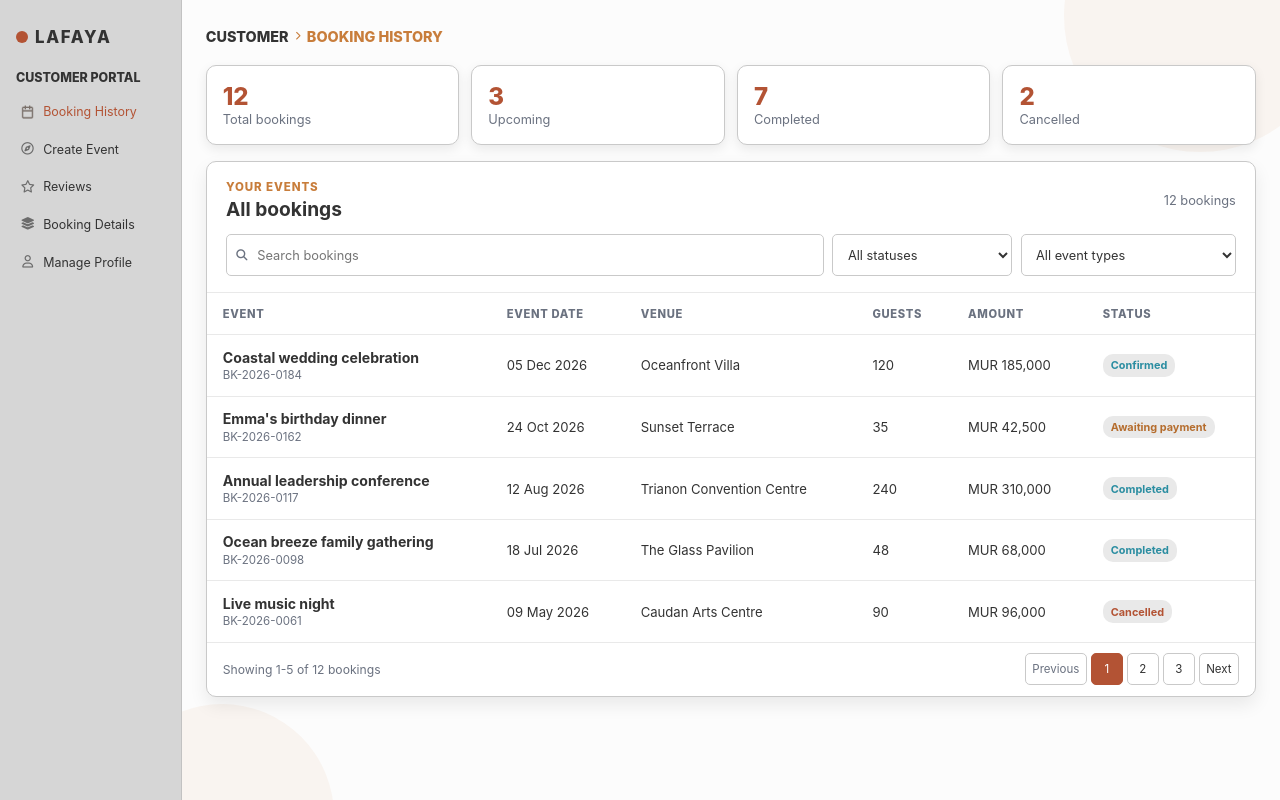
After one commit to vidoushi08/Lafaya, a Django app: page /customer_dashboard/booking-history/ in a window 1280 px wide. The commit adds this page. Run offline with Django 5.2, Linux system fonts and the light colour scheme.

Commit message:
the customer booking history ui

```diff
--- /dev/null
+++ b/customer_dashboard/static/customer_dashboard/css/booking_history.css
@@ -0,0 +1,325 @@
+.customer-history-shell {
+  background: var(--color-muted);
+}
+
+.customer-history-main {
+  background: var(--color-white-muted);
+}
+
+.customer-history-content {
+  padding-top: 1.75rem;
+}
+
+.customer-history-nav-icon {
+  width: 0.85rem;
+  height: 0.85rem;
+  flex: 0 0 0.85rem;
+  object-fit: contain;
+}
+
+.customer-history-nav-icon + span {
+  margin-left: 0;
+}
+
+.customer-history-shell .customer-profile-logo-area .lafaya-logo-text {
+  font-size: 1.05rem;
+}
+
+.customer-history-shell .customer-profile-portal-title {
+  font-size: 0.78rem;
+}
+
+.customer-history-shell .customer-profile-nav-item {
+  min-height: 2rem;
+  padding: 0.45rem 0.3rem;
+  font-size: 0.78rem;
+}
+
+.customer-history-header {
+  margin-bottom: 1.25rem;
+}
+
+.customer-history-header .customer-profile-breadcrumb {
+  font-size: 0.9rem;
+}
+
+.customer-history-summary {
+  display: grid;
+  grid-template-columns: repeat(4, minmax(0, 1fr));
+  gap: 0.75rem;
+  margin-bottom: 1rem;
+}
+
+.customer-history-summary-item {
+  display: flex;
+  min-height: 5rem;
+  flex-direction: column;
+  justify-content: center;
+  padding: 0.8rem 1rem;
+  border: 1px solid var(--color-grey);
+  border-radius: var(--radius-btn);
+  background: var(--color-white);
+  box-shadow: 0 4px 12px var(--color-shadow);
+}
+
+.customer-history-summary-value {
+  color: var(--color-brand);
+  font-size: 1.5rem;
+  font-weight: 800;
+  line-height: 1.2;
+}
+
+.customer-history-summary-label {
+  color: var(--color-grey-dark);
+  font-size: 0.8rem;
+}
+
+.customer-history-panel {
+  overflow: hidden;
+  border: 1px solid var(--color-grey);
+  border-radius: var(--radius-btn);
+  background: var(--color-white);
+  box-shadow: 0 8px 18px var(--color-shadow);
+}
+
+.customer-history-panel-heading {
+  display: flex;
+  align-items: center;
+  justify-content: space-between;
+  gap: 1rem;
+  padding: 1.1rem 1.2rem 0.85rem;
+}
+
+.customer-history-eyebrow {
+  margin: 0 0 0.2rem;
+  color: var(--color-accent);
+  font-size: 0.72rem;
+  font-weight: 800;
+  letter-spacing: 0.08em;
+  text-transform: uppercase;
+}
+
+.customer-history-panel-heading h2 {
+  margin: 0;
+  color: var(--color-dark);
+  font-size: 1.2rem;
+}
+
+.customer-history-record-count {
+  color: var(--color-grey-dark);
+  font-size: 0.8rem;
+}
+
+.customer-history-toolbar {
+  display: grid;
+  grid-template-columns: minmax(180px, 1fr) minmax(120px, 0.3fr) minmax(140px, 0.36fr);
+  gap: 0.55rem;
+  padding: 0 1.2rem 1rem;
+}
+
+.customer-history-search {
+  position: relative;
+  display: flex;
+  min-width: 0;
+  align-items: center;
+}
+
+.customer-history-search i {
+  position: absolute;
+  left: 0.65rem;
+  color: var(--color-grey-dark);
+  font-size: 0.7rem;
+  pointer-events: none;
+}
+
+.customer-history-search input,
+.customer-history-toolbar select {
+  box-sizing: border-box;
+  width: 100%;
+  min-width: 0;
+  height: 2.6rem;
+  padding: 0 0.65rem;
+  border: 1px solid var(--color-grey);
+  border-radius: calc(var(--radius-btn) / 2);
+  background: var(--color-white);
+  color: var(--color-dark);
+  font: inherit;
+  font-size: 0.8rem;
+}
+
+.customer-history-search input {
+  padding-left: 1.9rem;
+}
+
+.customer-history-search input:focus-visible,
+.customer-history-toolbar select:focus-visible,
+.customer-history-pagination button:focus-visible {
+  outline: 2px solid var(--color-accent);
+  outline-offset: 2px;
+}
+
+.customer-history-table-scroll {
+  overflow-x: auto;
+  outline-color: var(--color-accent);
+}
+
+.customer-history-table {
+  width: 100%;
+  min-width: 860px;
+  border-collapse: collapse;
+}
+
+.customer-history-table th,
+.customer-history-table td {
+  padding: 0.85rem 1rem;
+  border-top: 1px solid var(--color-muted);
+  color: var(--color-dark);
+  font-size: 0.82rem;
+  text-align: left;
+  vertical-align: middle;
+}
+
+.customer-history-table th {
+  background: var(--color-white-muted);
+  color: var(--color-grey-dark);
+  font-size: 0.7rem;
+  font-weight: 800;
+  letter-spacing: 0.06em;
+  text-transform: uppercase;
+}
+
+.customer-history-table td:first-child strong,
+.customer-history-table td:first-child span {
+  display: block;
+}
+
+.customer-history-table td:first-child strong {
+  font-size: 0.88rem;
+  font-weight: 700;
+}
+
+.customer-history-table td:first-child span {
+  margin-top: 0.15rem;
+  color: var(--color-grey-dark);
+  font-size: 0.72rem;
+}
+
+.customer-history-table tbody tr:hover {
+  background: var(--color-white-muted);
+}
+
+.customer-history-status {
+  display: inline-flex;
+  align-items: center;
+  padding: 0.28rem 0.5rem;
+  border-radius: var(--radius-btn);
+  font-size: 0.68rem;
+  font-weight: 700;
+  white-space: nowrap;
+}
+
+.customer-history-status.confirmed,
+.customer-history-status.completed {
+  background: var(--color-muted);
+  color: var(--color-complement);
+}
+
+.customer-history-status.pending {
+  background: var(--color-muted);
+  color: var(--color-accent-hover);
+}
+
+.customer-history-status.cancelled {
+  background: var(--color-muted);
+  color: var(--color-brand);
+}
+
+.customer-history-pagination {
+  display: flex;
+  align-items: center;
+  justify-content: space-between;
+  gap: 0.75rem;
+  padding: 0.65rem 1rem;
+  border-top: 1px solid var(--color-muted);
+  color: var(--color-grey-dark);
+  font-size: 0.76rem;
+}
+
+.customer-history-pagination nav {
+  display: flex;
+  align-items: center;
+  gap: 0.25rem;
+}
+
+.customer-history-pagination button {
+  min-width: 2rem;
+  min-height: 2rem;
+  padding: 0.25rem 0.4rem;
+  border: 1px solid var(--color-grey);
+  border-radius: calc(var(--radius-btn) / 2);
+  background: var(--color-white);
+  color: var(--color-dark);
+  font: inherit;
+  font-size: 0.72rem;
+}
+
+.customer-history-pagination button:disabled {
+  color: var(--color-grey-dark);
+}
+
+.customer-history-pagination button.customer-history-page-active {
+  border-color: var(--color-brand);
+  background: var(--color-brand);
+  color: var(--color-white);
+}
+
+@media (max-width: 900px) {
+  .customer-history-summary {
+    grid-template-columns: repeat(2, minmax(0, 1fr));
+  }
+
+  .customer-history-toolbar {
+    grid-template-columns: 1fr 1fr;
+  }
+
+  .customer-history-search {
+    grid-column: 1 / -1;
+  }
+}
+
+@media (max-width: 640px) {
+  .customer-history-content {
+    padding-top: 1.1rem;
+  }
+
+  .customer-history-summary {
+    gap: 0.45rem;
+  }
+
+  .customer-history-summary-item {
+    min-height: 4rem;
+    padding: 0.5rem 0.65rem;
+  }
+
+  .customer-history-toolbar {
+    grid-template-columns: 1fr;
+  }
+
+  .customer-history-search {
+    grid-column: auto;
+  }
+
+  .customer-history-panel-heading,
+  .customer-history-pagination {
+    align-items: flex-start;
+    flex-direction: column;
+  }
+
+  .customer-history-pagination {
+    padding: 0.7rem;
+  }
+
+  .customer-history-pagination nav {
+    flex-wrap: wrap;
+  }
+}
--- /dev/null
+++ b/customer_dashboard/templates/customer_dashboard/booking_history.html
@@ -0,0 +1,182 @@
+{% extends 'base.html' %}
+{% load static %}
+
+{% block title %}Customer Booking History | Lafaya{% endblock %}
+
+{% block navbar %}{% endblock %}
+
+{% block extra_css %}
+  <link rel="stylesheet" href="{% static 'customer_dashboard/css/manage_profile.css' %}">
+  <link rel="stylesheet" href="{% static 'customer_dashboard/css/booking_history.css' %}">
+{% endblock %}
+
+{% block content %}
+  <div class="customer-profile-shell customer-history-shell">
+    <aside class="customer-profile-sidebar">
+      <div class="customer-profile-logo-area">
+        {% include 'includes/lafaya_logo.html' %}
+      </div>
+
+      <h2 class="customer-profile-portal-title">Customer Portal</h2>
+
+      <nav class="customer-profile-nav" aria-label="Customer portal navigation">
+        <a class="customer-profile-nav-item customer-profile-nav-item-active" href="{% url 'customer_dashboard:booking_history' %}" aria-current="page">
+          <img class="customer-history-nav-icon" src="{% static 'images/icons/booking_history.png' %}" alt="">
+          <span>Booking History</span>
+        </a>
+        <a class="customer-profile-nav-item" href="#">
+          <i class="fa-regular fa-compass" aria-hidden="true"></i>
+          <span>Create Event</span>
+        </a>
+        <a class="customer-profile-nav-item" href="{% url 'reviews:reviews' %}">
+          <i class="fa-regular fa-star" aria-hidden="true"></i>
+          <span>Reviews</span>
+        </a>
+        <a class="customer-profile-nav-item" href="{% url 'booking:booking' %}">
+          <i class="fa-solid fa-layer-group" aria-hidden="true"></i>
+          <span>Booking Details</span>
+        </a>
+        <a class="customer-profile-nav-item" href="{% url 'customer_dashboard:manage_profile' %}">
+          <i class="fa-regular fa-user" aria-hidden="true"></i>
+          <span>Manage Profile</span>
+        </a>
+      </nav>
+    </aside>
+
+    <main class="customer-profile-main customer-history-main">
+      <div class="customer-profile-circle customer-profile-circle-top" aria-hidden="true"></div>
+      <div class="customer-profile-circle customer-profile-circle-bottom" aria-hidden="true"></div>
+
+      <div class="customer-profile-content customer-history-content">
+        <header class="customer-profile-header customer-history-header">
+          <h1 class="customer-profile-breadcrumb">
+            <span>Customer</span>
+            <i class="fa-solid fa-chevron-right" aria-hidden="true"></i>
+            <strong>Booking History</strong>
+          </h1>
+        </header>
+
+        <section class="customer-history-summary" aria-label="Booking overview">
+          <article class="customer-history-summary-item">
+            <span class="customer-history-summary-value">12</span>
+            <span class="customer-history-summary-label">Total bookings</span>
+          </article>
+          <article class="customer-history-summary-item">
+            <span class="customer-history-summary-value">3</span>
+            <span class="customer-history-summary-label">Upcoming</span>
+          </article>
+          <article class="customer-history-summary-item">
+            <span class="customer-history-summary-value">7</span>
+            <span class="customer-history-summary-label">Completed</span>
+          </article>
+          <article class="customer-history-summary-item">
+            <span class="customer-history-summary-value">2</span>
+            <span class="customer-history-summary-label">Cancelled</span>
+          </article>
+        </section>
+
+        <section class="customer-history-panel" aria-labelledby="customer-history-title">
+          <div class="customer-history-panel-heading">
+            <div>
+              <p class="customer-history-eyebrow">Your events</p>
+              <h2 id="customer-history-title">All bookings</h2>
+            </div>
+            <span class="customer-history-record-count">12 bookings</span>
+          </div>
+
+          <div class="customer-history-toolbar">
+            <label class="customer-history-search">
+              <i class="fa-solid fa-magnifying-glass" aria-hidden="true"></i>
+              <input type="search" placeholder="Search bookings" aria-label="Search bookings">
+            </label>
+            <select aria-label="Filter by booking status">
+              <option>All statuses</option>
+              <option>Confirmed</option>
+              <option>Awaiting payment</option>
+              <option>Completed</option>
+              <option>Cancelled</option>
+            </select>
+            <select aria-label="Filter by event type">
+              <option>All event types</option>
+              <option>Wedding</option>
+              <option>Birthday</option>
+              <option>Conference</option>
+              <option>Concert</option>
+              <option>Seaside</option>
+            </select>
+          </div>
+
+          <div class="customer-history-table-scroll" role="region" aria-label="Booking history table" tabindex="0">
+            <table class="customer-history-table">
+              <thead>
+                <tr>
+                  <th scope="col">Event</th>
+                  <th scope="col">Event date</th>
+                  <th scope="col">Venue</th>
+                  <th scope="col">Guests</th>
+                  <th scope="col">Amount</th>
+                  <th scope="col">Status</th>
+                </tr>
+              </thead>
+              <tbody>
+                <tr>
+                  <td><strong>Coastal wedding celebration</strong><span>BK-2026-0184</span></td>
+                  <td>05 Dec 2026</td>
+                  <td>Oceanfront Villa</td>
+                  <td>120</td>
+                  <td>MUR 185,000</td>
+                  <td><span class="customer-history-status confirmed">Confirmed</span></td>
+                </tr>
+                <tr>
+                  <td><strong>Emma's birthday dinner</strong><span>BK-2026-0162</span></td>
+                  <td>24 Oct 2026</td>
+                  <td>Sunset Terrace</td>
+                  <td>35</td>
+                  <td>MUR 42,500</td>
+                  <td><span class="customer-history-status pending">Awaiting payment</span></td>
+                </tr>
+                <tr>
+                  <td><strong>Annual leadership conference</strong><span>BK-2026-0117</span></td>
+                  <td>12 Aug 2026</td>
+                  <td>Trianon Convention Centre</td>
+                  <td>240</td>
+                  <td>MUR 310,000</td>
+                  <td><span class="customer-history-status completed">Completed</span></td>
+                </tr>
+                <tr>
+                  <td><strong>Ocean breeze family gathering</strong><span>BK-2026-0098</span></td>
+                  <td>18 Jul 2026</td>
+                  <td>The Glass Pavilion</td>
+                  <td>48</td>
+                  <td>MUR 68,000</td>
+                  <td><span class="customer-history-status completed">Completed</span></td>
+                </tr>
+                <tr>
+                  <td><strong>Live music night</strong><span>BK-2026-0061</span></td>
+                  <td>09 May 2026</td>
+                  <td>Caudan Arts Centre</td>
+                  <td>90</td>
+                  <td>MUR 96,000</td>
+                  <td><span class="customer-history-status cancelled">Cancelled</span></td>
+                </tr>
+              </tbody>
+            </table>
+          </div>
+
+          <div class="customer-history-pagination">
+            <span>Showing 1-5 of 12 bookings</span>
+            <nav aria-label="Booking history pages">
+              <button type="button" disabled>Previous</button>
+              <button type="button" class="customer-history-page-active" aria-current="page">1</button>
+              <button type="button">2</button>
+              <button type="button">3</button>
+              <button type="button">Next</button>
+            </nav>
+          </div>
+        </section>
+      </div>
+    </main>
+  </div>
+{% endblock %}
+
+{% block footer %}{% endblock %}
--- a/customer_dashboard/templates/customer_dashboard/manage_profile.html
+++ b/customer_dashboard/templates/customer_dashboard/manage_profile.html
@@ -19,7 +19,7 @@
       <h2 class="customer-profile-portal-title">Customer Portal</h2>
 
       <nav class="customer-profile-nav" aria-label="Customer portal navigation">
-        <a class="customer-profile-nav-item" href="{% url 'booking:booking' %}">
+        <a class="customer-profile-nav-item" href="{% url 'customer_dashboard:booking_history' %}">
           <i class="fa-regular fa-calendar-check" aria-hidden="true"></i>
           <span>Booking History</span>
         </a>
--- a/customer_dashboard/urls.py
+++ b/customer_dashboard/urls.py
@@ -7,5 +7,6 @@ app_name = "customer_dashboard"
 
 urlpatterns = [
     path("", views.index, name="customer_dashboard"),
+    path("booking-history/", views.booking_history, name="booking_history"),
     path("manage-profile/", views.manage_profile, name="manage_profile"),
 ]
--- a/customer_dashboard/views.py
+++ b/customer_dashboard/views.py
@@ -8,3 +8,7 @@ def index(request):
 
 def manage_profile(request):
     return render(request, "customer_dashboard/manage_profile.html")
+
+
+def booking_history(request):
+    return render(request, "customer_dashboard/booking_history.html")
```
